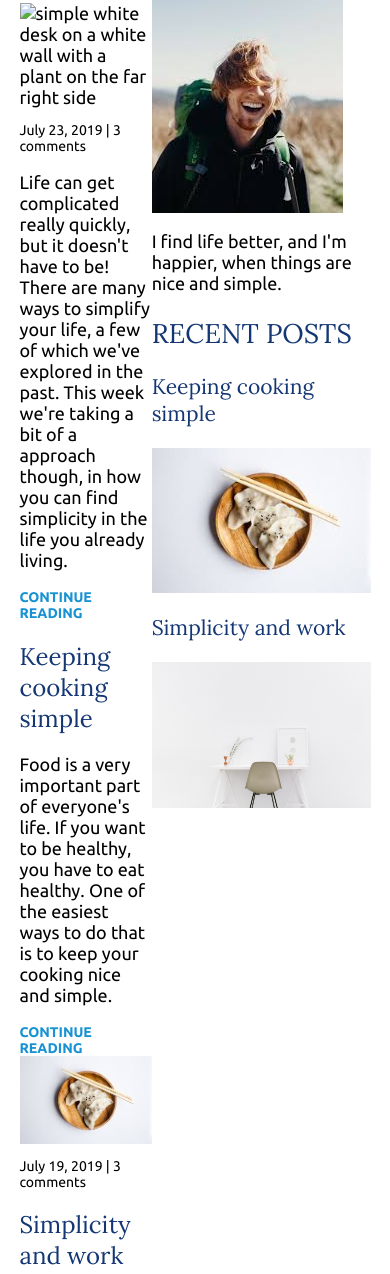
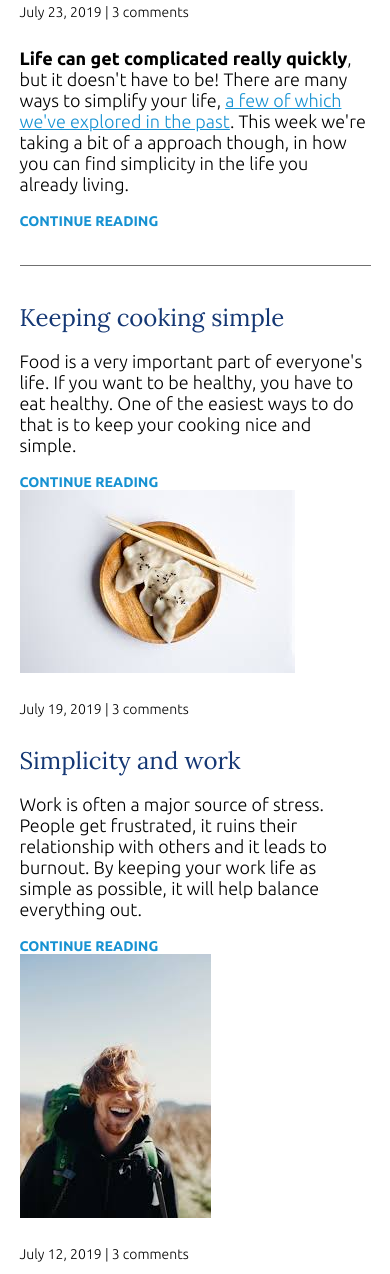
Before and after one commit to Priya-raja/FrontEndDev, a plain HTML site: page responsive designs/blog page/index.html in a window 390 px wide. Shown: the part 376-1650 px from the top of the page. Drawn offline with Linux system fonts and the light colour scheme.

Commit message:
Mobile styles

```diff
--- a/responsive designs/blog page/index.html
+++ b/responsive designs/blog page/index.html
@@ -1,6 +1,6 @@
 <html>
     <head>
-        <link href="https://fonts.googleapis.com/css?family=Lora|Ubuntu:400,700&display=swap" rel="stylesheet">
+        <link href="https://fonts.googleapis.com/css?family=Lora|Ubuntu:300,400,700&display=swap" rel="stylesheet">
         <link rel="stylesheet" href="style.css">
     </head>
     <body>
@@ -27,39 +27,34 @@
                     <h2 class="article-title">Finding simplicity in life</h2>
                     <img src="images/home.jpg" alt="simple white desk on a white wall with a plant on the far right side" class="article-image">
                     <p class="article-info">July 23, 2019 | 3 comments</p>
-                    <p class="article-body">Life can get complicated really quickly, but it doesn't have to be!
-                        There are many ways to simplify your life, a few of which we've explored in the past.
-                        This week we're taking a bit of a approach though,
-                        in how you can find simplicity in the life you already living.</p>
+                    <p class="article-body"><strong>Life can get complicated really quickly</strong>, but it doesn't have to be! There are many ways to simplify your life, <a href="#">a few of which we've explored in the past</a>. This week we're taking a bit of a approach though, in how you can find simplicity in the life you already living.</p>
                     <a href="#" class="article-read-more">CONTINUE READING</a>
                 </article>
 
                 <article class="article-recent">
                     <div class="article-recent-main">
-                        <h2 class="article-title">Keeping cooking simple</h2>
-                        <p class="article-body">Food is a very important part of everyone's life.
-                             If you want to be healthy, you have to eat healthy.
-                             One of the easiest ways to do that is to keep your cooking nice and simple.</p>
+                        <h2 class="article-title">Keeping cooking simple </h2>
+                        <p class="article-body">Food is a very important part of everyone's life. If you want to be healthy, you have to eat healthy. One of the easiest ways to do that is to keep your cooking nice and simple.</p>
                         <a href="#" class="article-read-more">CONTINUE READING</a>
                     </div>
                     <div class="article-recent-secondary">
-                        <img src="images/dimsum.jpg" alt="two dumplings on a wood plate with chopsticks"  class="article-image">
+                        <img src="images/dimsum.jpg" alt="two dumplings on a wood plate with chopsticks" class="article-image">
                         <p class="article-info">July 19, 2019 | 3 comments</p>
                     </div>
                 </article>
+
                 <article class="article-recent">
                     <div class="article-recent-main">
-                        <h2 class="article-title">Simplicity and work</h2>
-                        <p class="article-body">Work is often a major source of stress.
-                            People get frustrated, it ruins their relationship with others and it leads to burnout.
-                            By keeping your work life as simple as possible, it will help balance everything out.</p>
-                        <a href="#" class="article-read-more"CONTINUE READING></a>
+                        <h2 class="article-title">Simplicity and work </h2>
+                        <p class="article-body">Work is often a major source of stress. People get frustrated, it ruins their relationship with others and it leads to burnout. By keeping your work life as simple as possible, it will help balance everything out.</p>
+                        <a href="#" class="article-read-more">CONTINUE READING</a>
                     </div>
                     <div class="article-recent-secondary">
                         <img src="images/man.jpg" alt="a chair white chair at a white desk on a white wall" class="article-image">
                         <p class="article-info">July 12, 2019 | 3 comments</p>
                     </div>
                 </article>
+
                 <article class="article-recent">
                     <div class="article-recent-main">
                         <h2 class="article-title">Simple decorations</h2>
@@ -67,37 +62,38 @@
                         <a href="#" class="article-read-more">CONTINUE READING</a>
                     </div>
                     <div class="article-recent-secondary">
-                        <img src="images/deco.jpg"  width="200px; alt="a green plant in a clear, round vase with water in it" class="article-image">
+                        <img src="images/deco.jpg" alt="a green plant in a clear, round vase with water in it" class="article-image">
                         <p class="article-info">July 3, 2019 | 3 comments</p>
                     </div>
                 </article>
             </main>
+
             <aside class="sidebar">
+
                 <div class="sidebar-widget">
                     <h2 class="widget-title">ABOUT ME</h2>
                     <img src="images/man.jpg" alt="john doe" class="widget-image">
-                    <p class="widget-body">
-                        I find life better, and I'm happier, when things are nice and simple.
-                    </p>
+                    <p class="widget-body">I find life better, and I'm happier, when things are nice and simple.</p>
                 </div>
 
                 <div class="sidebar-widget">
                     <h2 class="widget-title">RECENT POSTS</h2>
                     <div class="widget-recent-post">
-                        <h3 class="widget-recent-post-title">Keeping cooking simple</div>
+                        <h3 class="widget-recent-post-title">Keeping cooking simple</h3>
                         <img src="images/dimsum.jpg" alt="two dumplings on a wood plate with chopsticks" class="widget-image">
                     </div>
                     <div class="widget-recent-post">
-                        <h3 class="widget-recent-post-title">Simplicity and work</div>
+                        <h3 class="widget-recent-post-title">Simplicity and work</h3>
                         <img src="images/work.jpg" alt="a chair white chair at a white desk on a white wall" class="widget-image">
                     </div>
                     <div class="widget-recent-post">
-                        <h3 class="widget-recent-post-title">Decorations</div>
-                        <img src="images/deco.jpg" width="200px;" alt="a green plant in a clear, round vase with water in it" class="widget-image">
+                        <h3 class="widget-recent-post-title">Simple decorations</h3>
+                        <img src="images/deco.jpg" alt="a green plant in a clear, round vase with water in it" class="widget-image">
                     </div>
+                </div>
 
-                </div>
             </aside>
+
         </div>
 
 
--- a/responsive designs/blog page/style.css
+++ b/responsive designs/blog page/style.css
@@ -1,8 +1,19 @@
+/*  Fonts
+-----
+font-family: 'Lora', serif;
+font-family: 'Ubuntu', sans-serif;
+*/
+
 body {
     margin: 0;
     font-family: 'Ubuntu', sans-serif;
     font-size: 1.125rem;
     font-weight: 300;
+}
+
+img {
+    max-width: 100%;
+    display: block;
 }
 
 /* =================
@@ -15,12 +26,8 @@ h3 {
     font-family: 'Lora', serif;
     font-weight: 400;
     color: #143774;
+    margin: 0;
 }
-img {
-    max-width: 100%;
-    display: block;
-}
-
 
 h1 {
     font-size: 2rem;
@@ -69,6 +76,9 @@ strong {
     text-decoration: underline;
 }
 
+.article-info {
+    margin: 2em 0;
+}
 
 
 /* =================
@@ -83,6 +93,7 @@ Layout
 
 .container-flex {
     display: flex;
+    flex-direction: column;
     justify-content: space-between;
 }
 
@@ -105,9 +116,6 @@ header {
         width: 20%;
     }
 }
-
-
-
 
 /* navigation */
 
@@ -151,3 +159,19 @@ nav a:focus {
         margin: .5em 0;
     }
 }
+
+/* articles */
+
+.article-featured {
+    border-bottom: #707070 1px solid;
+    padding-bottom: 2em;
+    margin-bottom: 2em;
+}
+
+.article-recent-main {
+    order: 2;
+}
+
+.article-recent-secondary {
+    order: 1;
+}
```
